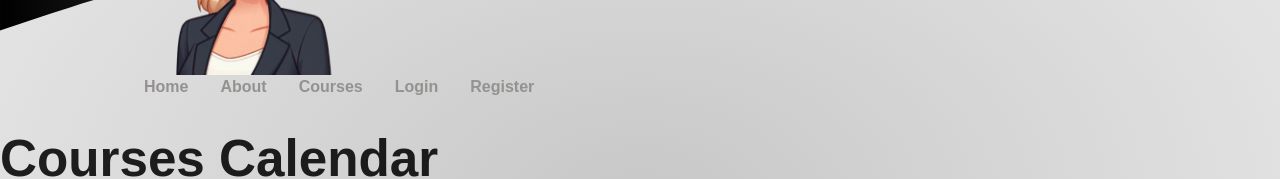
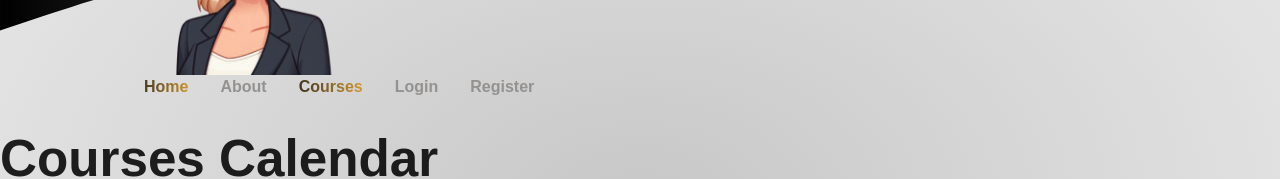
Before and after one commit to tehacko/marian-courses-website-legacy-nextjs, a Next.js app: page /courses in a window 1280 px wide. Shown: the part 197-376 px from the top of the page. Built offline with nearby package versions, Linux system fonts and the light colour scheme.

Commit message:
added a footer component and a ClientNavLink component

```diff
--- a/components/MainFooter/MainFooter.js
+++ b/components/MainFooter/MainFooter.js
@@ -6,7 +6,7 @@ export default function MainFooter() {
     <footer className={styles.footer}>
       <p>
           Copyright © 2025 by Marian Courses
-        </p>
+      </p>
     </footer>
   );
 }
--- /dev/null
+++ b/components/MainHeader/ClientNavLink.js
@@ -0,0 +1,18 @@
+'use client';
+
+import Link from 'next/link';
+import { usePathname } from 'next/navigation';
+import classes from './ClientNavLink.module.css';
+
+export default function ClientLink({href, children}){
+    const path = usePathname();
+
+    return (
+        <Link href={href}
+            className={
+            path.startsWith(href) ? `${classes.link} ${classes.active}` : classes.link}
+        >
+            {children}
+        </Link>
+    );
+}
--- /dev/null
+++ b/components/MainHeader/ClientNavLink.module.css
@@ -0,0 +1,23 @@
+.link {
+    text-decoration: none;
+    color: #949290;
+    font-weight: bold;
+    padding: 0.5rem 1rem;
+    border-radius: 0.5rem;
+  }
+
+  .link:hover,
+  .link:active {
+    background: linear-gradient(90deg, #5c5a5a, #7a7a7a);
+    background-clip: text;
+    -webkit-background-clip: text;
+    -webkit-text-fill-color: transparent;
+    text-shadow: 0 0 18px rgba(34, 34, 34, 0.8);
+  }
+
+.active {
+    background: linear-gradient(90deg, #1b1b1b, #f9b331);
+    background-clip: text;
+    -webkit-background-clip: text;
+    -webkit-text-fill-color: transparent;
+  }
--- a/components/MainHeader/MainHeader.js
+++ b/components/MainHeader/MainHeader.js
@@ -1,9 +1,8 @@
-// components/Header.js
-import classes from "./MainHeader.module.css"; // Adjust the path to match your folder structure
-import Link from "next/link";
+import classes from "./MainHeader.module.css";
 import Image from 'next/image';
 import MariaPicture from '@/assets/Maria.png';
 import MainHeaderBackground from "./MainHeaderBackground";
+import ClientNavLink from "./ClientNavLink";
 
 export default function MainHeader() {
   return (
@@ -13,11 +12,11 @@ export default function MainHeader() {
         <div>
           <Image src={MariaPicture} className={classes.logo} alt='Website logo' priority />
           <nav className={classes.nav}>
-            <Link href="/" className="hover:underline">Home</Link>
-            <Link href="/about" className="hover:underline">About</Link>
-            <Link href="/courses" className="hover:underline">Courses</Link>
-            <Link href="/login" className="hover:underline">Login</Link>
-            <Link href="/register" className="hover:underline">Register</Link>
+            <ClientNavLink href="/">Home</ClientNavLink>
+            <ClientNavLink href="/about">About</ClientNavLink>
+            <ClientNavLink href="/courses">Courses</ClientNavLink>
+            <ClientNavLink href="/login">Login</ClientNavLink>
+            <ClientNavLink href="/register">Register</ClientNavLink>
           </nav>
         </div>
       </header>
--- a/components/MainHeader/MainHeader.module.css
+++ b/components/MainHeader/MainHeader.module.css
@@ -19,30 +19,6 @@
   gap: 1.5rem;
   /* font-family: 'Montserrat', sans-serif; */
   font-size: 1.25rem;
-}
-
-.nav a {
-  text-decoration: none;
-  color: #949290;
-  font-weight: bold;
-  padding: 0.5rem 1rem;
-  border-radius: 0.5rem;
-}
-
-.nav a:hover,
-.nav a:active {
-  background: linear-gradient(90deg, #5c5a5a, #7a7a7a);
-  background-clip: text;
-  -webkit-background-clip: text;
-  -webkit-text-fill-color: transparent;
-  text-shadow: 0 0 18px rgba(34, 34, 34, 0.8);
-}
-
-.active {
-  background: linear-gradient(90deg, #ff8a05, #f9b331);
-  background-clip: text;
-  -webkit-background-clip: text;
-  -webkit-text-fill-color: transparent;
 }
 
 .logo {
```
